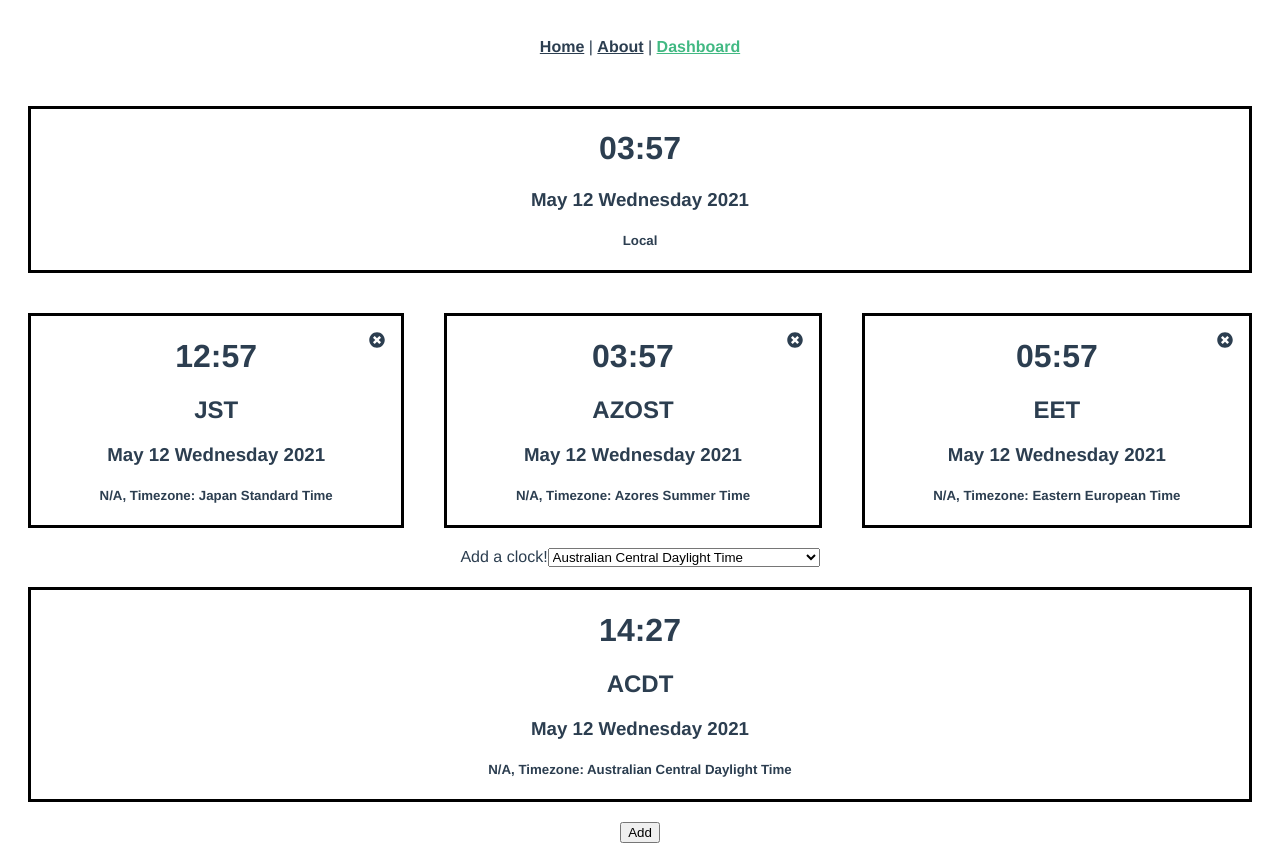
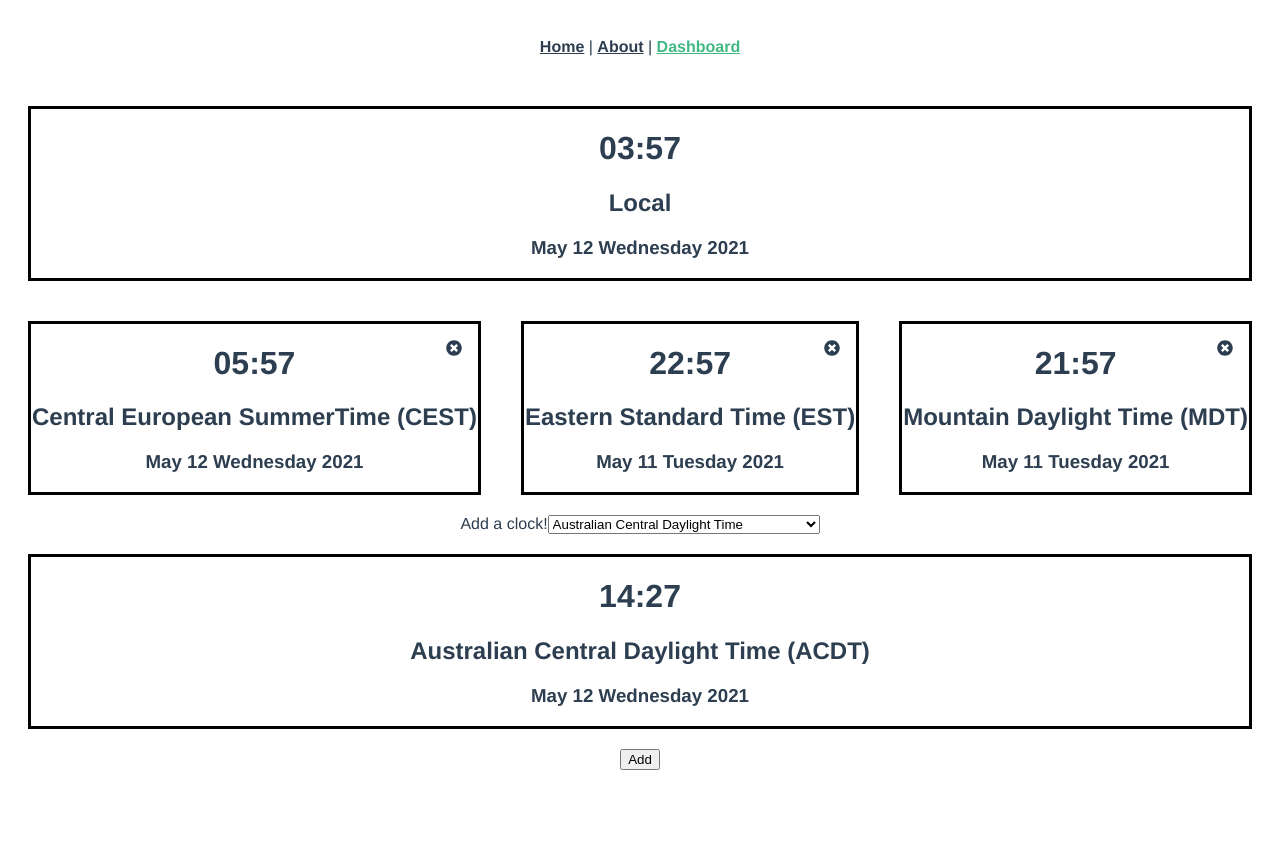
Before and after one commit to paulmedeiros92/TYME, a Vue app: page /#/dashboard in a window 1280 px wide. After the commit the page ends 800 px from the top, so only its background shows below. Built offline with nearby package versions, Linux system fonts and the light colour scheme.

Commit message:
Change display of timers

```diff
--- a/src/views/Dashboard.vue
+++ b/src/views/Dashboard.vue
@@ -60,10 +60,9 @@ export default defineComponent({
       ),
       dashboard: {
         timezones: [
-          new Timezone('JST', 'Japan Standard Time', 540),
-          new Timezone('AZOST', 'Azores Summer Time', 0),
-          new Timezone('EET', 'Eastern European Time', 120),
-
+          new Timezone('CEST', 'Central European SummerTime', 120),
+          new Timezone('EST', 'Eastern Standard Time', -300),
+          new Timezone('MDT', 'Mountain Daylight Time', -360),
         ],
       },
     };
--- a/src/views/Timer.vue
+++ b/src/views/Timer.vue
@@ -7,10 +7,8 @@
       icon="times-circle"
     />
     <h1>{{ timeDisplay }}</h1>
-    <h2 v-if="timezone">{{ timezone.code }}</h2>
+    <h2>{{ timezoneDisplay }}</h2>
     <h3>{{ time.format('MMMM DD dddd YYYY') }}</h3>
-    <h5>{{ extraInfo }}</h5>
-
   </div>
 </template>
 
@@ -42,15 +40,15 @@ export default defineComponent({
       const { offsetMinutes } = this.timezone;
       return this.$store.state.time.utcOffset(offsetMinutes);
     },
-    timeDisplay() {
-      return this.time.format('HH:mm');
-    },
-    extraInfo() {
+    timezoneDisplay() {
       if (this.timezone === null) {
         return 'Local';
       }
-      const { country, name } = this.timezone;
-      return `${country}, Timezone: ${name}`;
+      const { code, name } = this.timezone;
+      return `${name} (${code})`;
+    },
+    timeDisplay() {
+      return this.time.format('HH:mm');
     },
   },
 });
```
